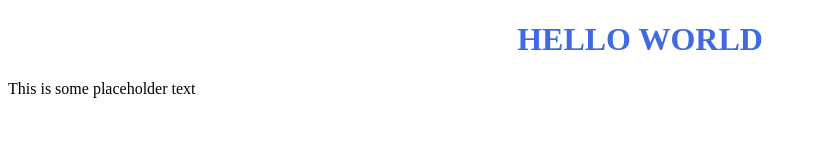
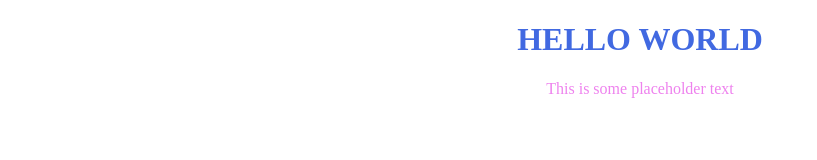
Before and after one commit to xavipk/refactored-memory, a plain HTML site: page index.html in a window 1280 px wide. Shown: the whole page, without its empty margins (0-817 px from the left). Drawn offline with Linux system fonts and the light colour scheme.

Commit message:
fix mistake

```diff
--- a/style.css
+++ b/style.css
@@ -4,7 +4,7 @@ text-align: center
 
 }
 
-h2{
+p{
 text-align:center;
 color:violet
 }
```
